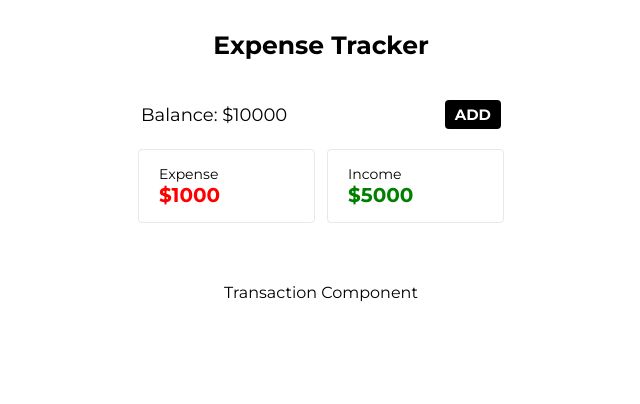
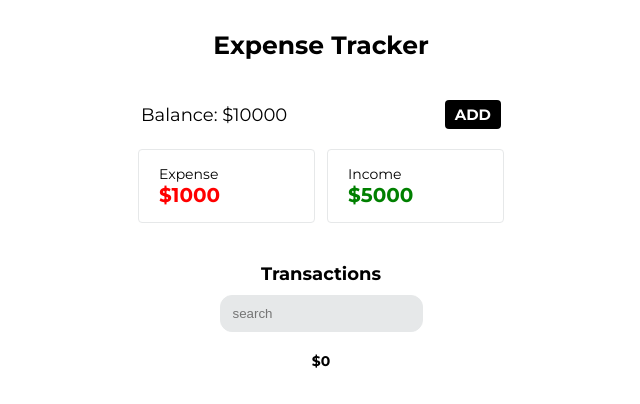
Before and after one commit to himaniEngr/ExpenseTracker, a React (Create React App) app: page / in a window 1280 px wide. Both pictures are taken after a click on the element "Add Transaction". Shown: the top 404 px of the page, without its empty margins (319-959 px from the left). Built offline with nearby package versions, Linux system fonts and the light colour scheme.

Commit message:
listed transactions

```diff
--- a/src/modules/home/TransactionComponent.js
+++ b/src/modules/home/TransactionComponent.js
@@ -4,10 +4,45 @@ const Container = styled.div`
   display: flex;
   flex-direction: column;
   align-items: center;
-  font-family: montserrat;
-  margin: 30px 0 10px;
+  padding: 10px 22px;
+  font-size: 18px;
+  width: 100%;
+  gap: 10px;
+  font-weight: bold;
+  & input {
+    padding: 10px 12px;
+    border-radius: 12px;
+    background: #e6e8e9;
+    border: 1px solid #e6e8e9;
+    outline: none;
+  }
 `;
+const Cell = styled.div`
+  display: flex;
+  padding: 10px 15px;
+  font-size: 14px;
+  border-radius: 2px;
+`;
+
+const TransactionCell = (props) => {
+  return (
+    <Cell>
+      <span>{props.payload.desc}</span>
+      <span>${props.payload.amount}</span>
+    </Cell>
+  );
+};
 const TransactionComponent = (props) => {
-  return <Container>Transaction Component</Container>;
+  return (
+    <Container>
+      Transactions
+      <input placeholder="search" />
+      {props.transactions.length
+        ? props.transactions.map((payload) => {
+            return <TransactionCell payload={payload} />;
+          })
+        : ""}
+    </Container>
+  );
 };
 export default TransactionComponent;
```
